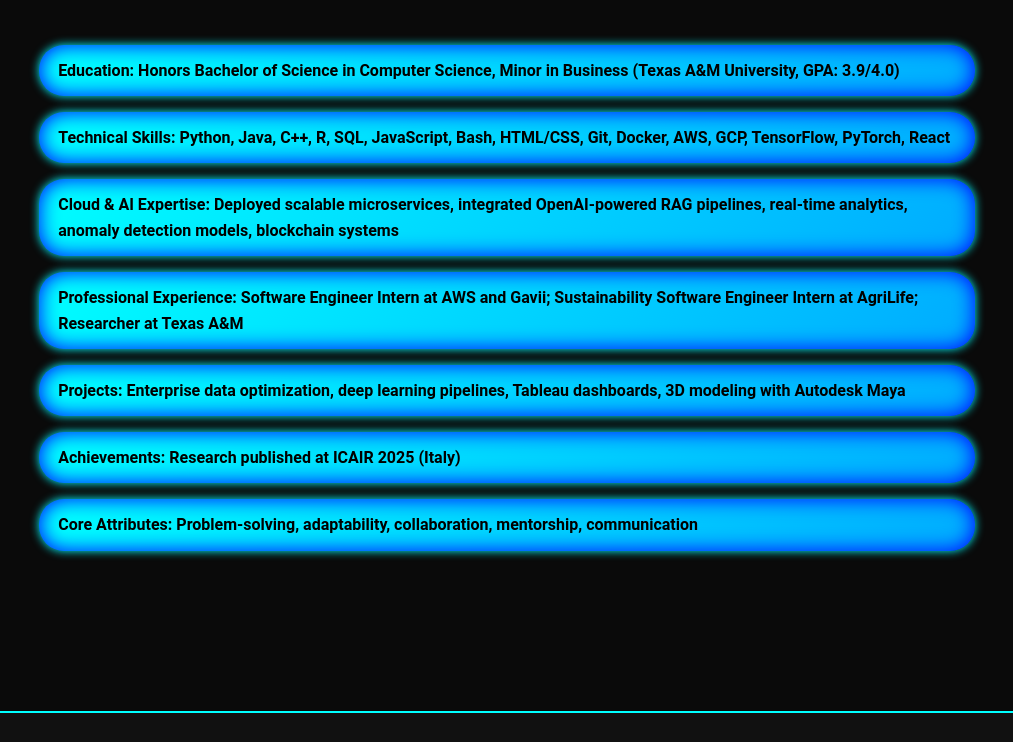
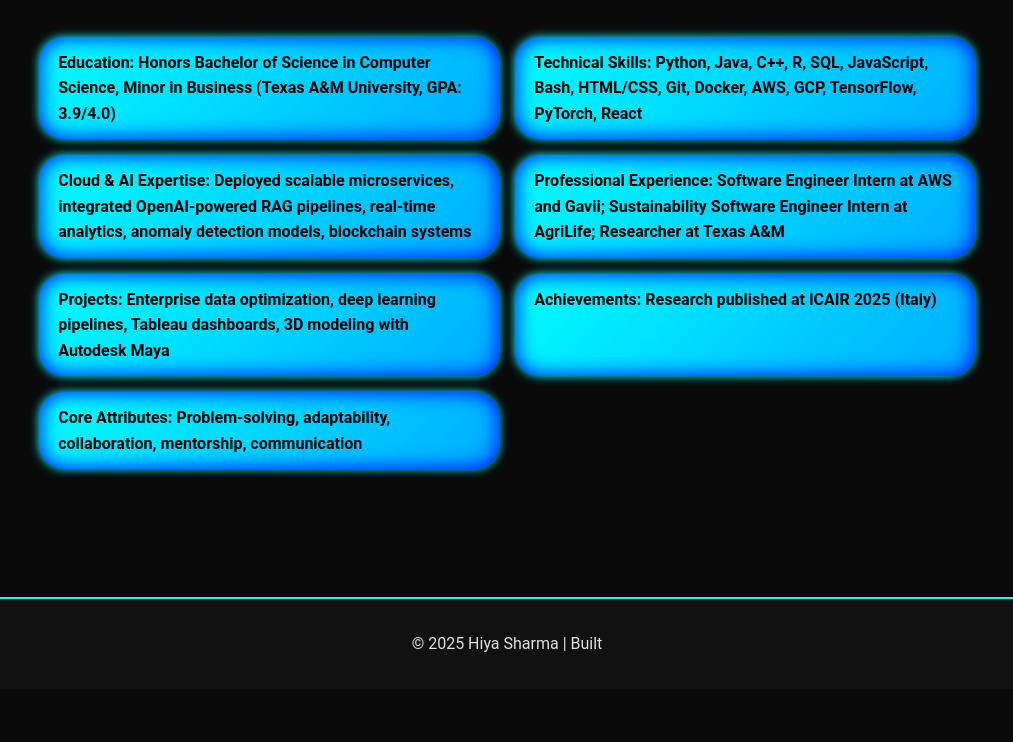
Before and after one commit to CSCE331-Fall2025-900-911/project1-hiya.sharma, a plain HTML site: page qualifications.html in a window 1280 px wide. Shown: the part 580-1322 px from the top of the page, without its empty margins (133-1146 px from the left). After the commit the page ends 1269 px from the top, so only its background shows below. Drawn offline with Linux system fonts and the light colour scheme.

Commit message:
Qualifications change and fixed center

```diff
--- a/qualifications.html
+++ b/qualifications.html
@@ -39,11 +39,13 @@
         and cloud infrastructure to applied machine learning and generative AI. Through internships, research projects,
         and academic achievements, she has consistently demonstrated technical expertise, adaptability, and leadership
         in solving complex problems. Hiya combines rigorous technical skills with creativity, communication, and
-        collaboration—key qualities that make her well-prepared for challenges in both academic and professional environments.
+        collaboration—key qualities that make her well-prepared for challenges in both academic and professional
+        environments.
       </p>
 
       <h2>Qualifications</h2>
-      <div class="labels">
+      <!-- Two-column grid for cleaner layout -->
+      <div style="display: grid; grid-template-columns: 1fr 1fr; gap: 1rem; margin-top: 1.5rem;">
         <div class="label">Education: Honors Bachelor of Science in Computer Science, Minor in Business (Texas A&M University, GPA: 3.9/4.0)</div>
         <div class="label">Technical Skills: Python, Java, C++, R, SQL, JavaScript, Bash, HTML/CSS, Git, Docker, AWS, GCP, TensorFlow, PyTorch, React</div>
         <div class="label">Cloud & AI Expertise: Deployed scalable microservices, integrated OpenAI-powered RAG pipelines, real-time analytics, anomaly detection models, blockchain systems</div>
```
